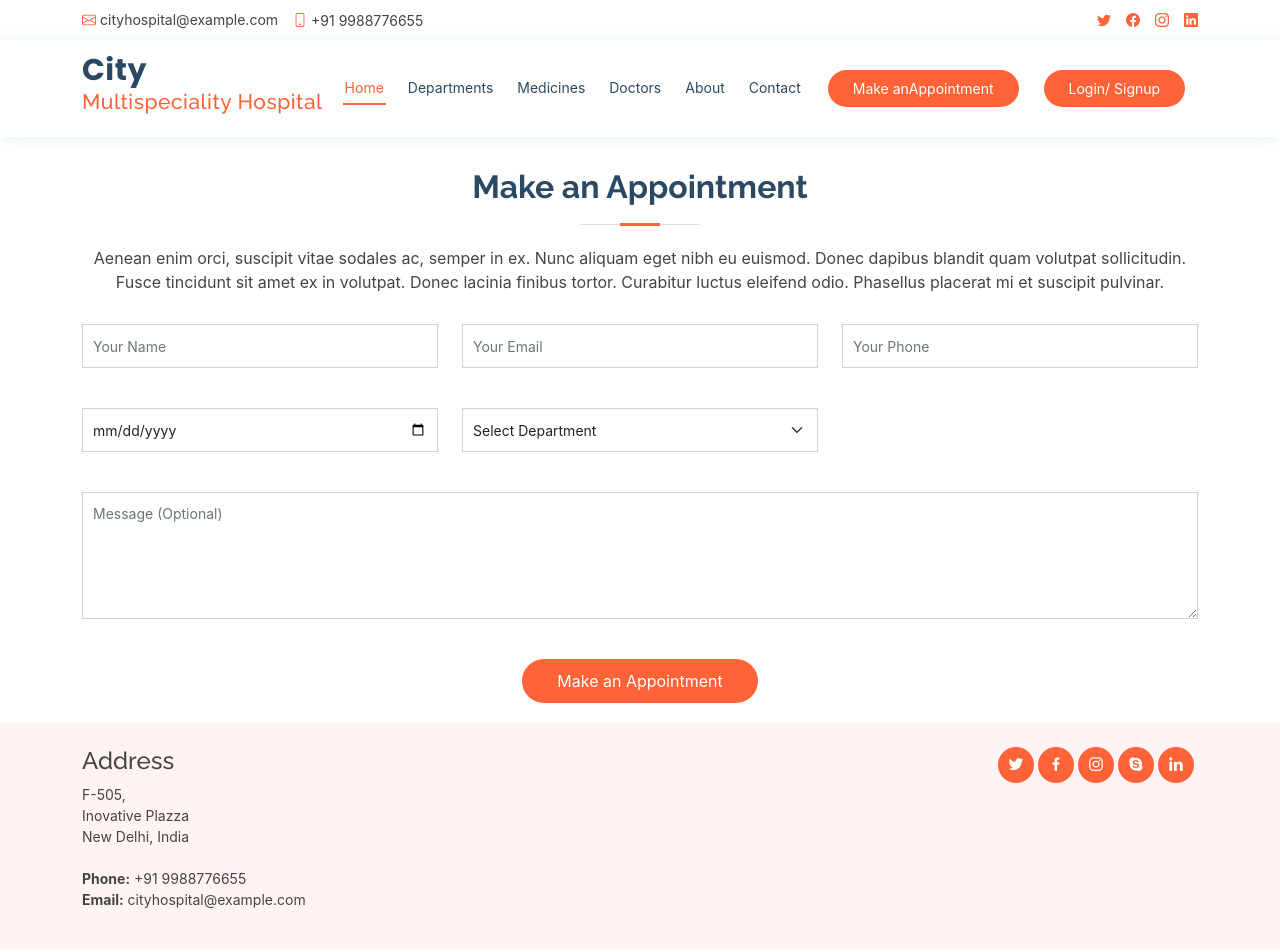
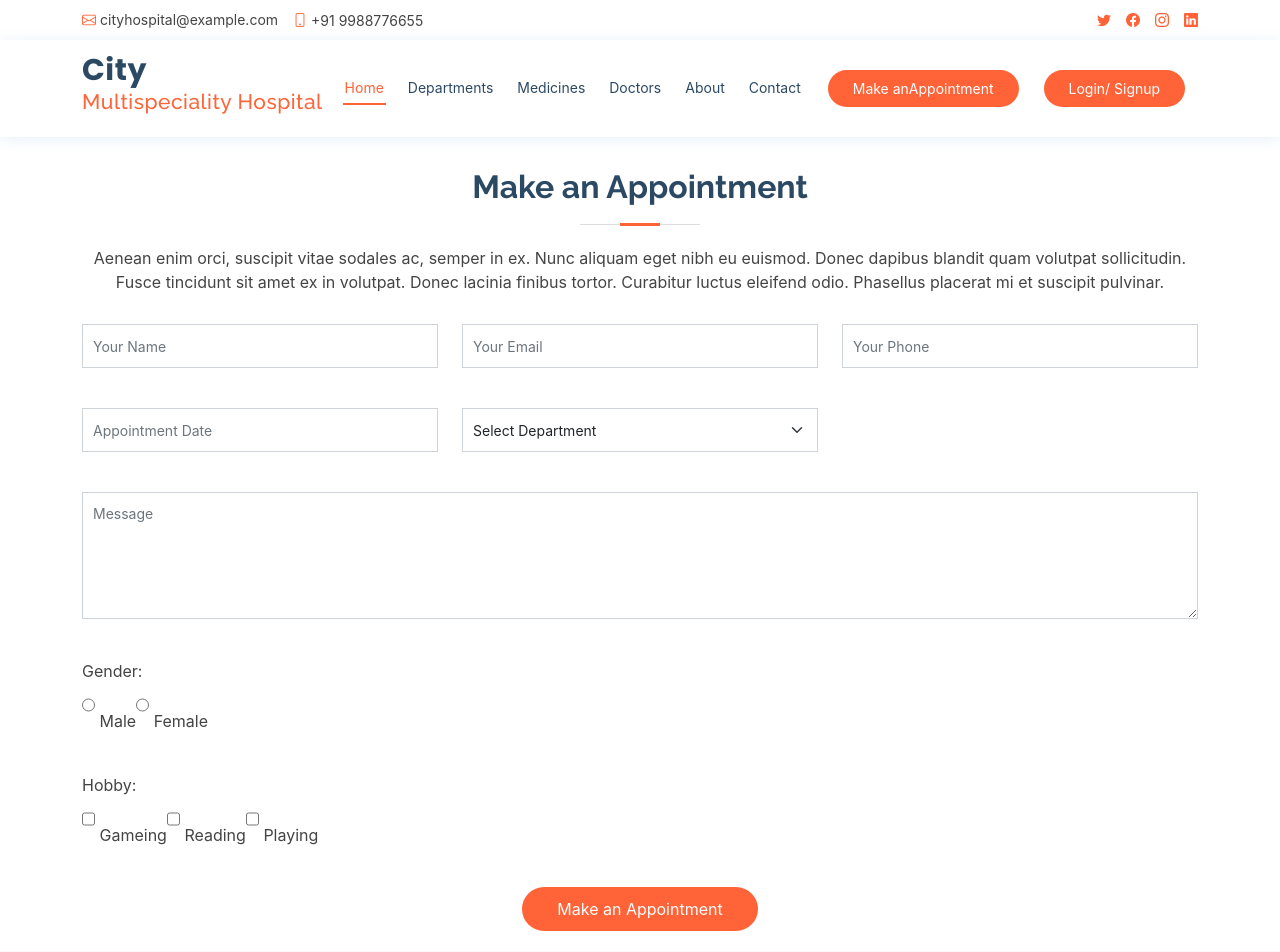
Before and after one commit to Nirav9603/City-Hospital-R-2, a React (Create React App) app: page /appointment in a window 1280 px wide. Shown: the top 952 px of the page. Built offline with nearby package versions, Linux system fonts and the light colour scheme.

Commit message:
dynamic-validation

```diff
--- a/public/assets/css/style.css
+++ b/public/assets/css/style.css
@@ -210,6 +210,7 @@ h1, h2, h3, h4, h5, h6 {
   transition: 0.3s;
   font-size: 14px;
   display: inline-block;
+  border: none;
 }
 
 .appointment-btn:hover {
--- a/src/container/appointment/Appointment.js
+++ b/src/container/appointment/Appointment.js
@@ -3,24 +3,30 @@ import * as yup from 'yup';
 import { Form, Formik, useFormik } from 'formik';
 
 function Appointment(props) {
+    const phoneRegExp = /^((\\+[1-9]{1,4}[ \\-]*)|(\\([0-9]{2,3}\\)[ \\-]*)|([0-9]{2,4})[ \\-]*)*?[0-9]{3,4}?[ \\-]*[0-9]{3,4}?$/;
+
 
     let schema = yup.object().shape({
-        name: yup.string().required("Please Enter Your Name."),
+        name: yup.string().required("Please Enter Your Name.").matches(/^[A-Za-z ]*$/, 'Please enter valid name'),
         email: yup.string().email("Please Enter Valid Email.").required("Please Enter Your Email."),
-        phone: yup.string().required("Please Enter Your Phone Number."),
-        date: yup.string().required("Please Enter Date."),
+        phone: yup.string().required("Please Enter Your Phone Number.").matches(phoneRegExp, 'Phone number is not valid').min(10, 'Enter min 10 digits').max(10, 'Enter max 10 digits'),
+        date: yup.string().required("Please Enter Date.").matches(/^(0[1-9]|[12][0-9]|3[01])[- /.](0[1-9]|1[012])[- /.](19|20)\d\d$/, "Enter Date in Format."),
         department: yup.string().required("Please Select Department."),
-        message: yup.string().required("Please Enter Any Message.")
+        message: yup.string().required("Please Enter Any Message.").min(50, "Enter Minimum 50 Characters"),
+        gender: yup.string().required("Please Select Gender."),
+        hobby: yup.string().required("Please Select Hobby.")
     });
 
     const formikObj = useFormik({
         initialValues: {
-            name: '' ,
+            name: '',
             email: '',
             phone: '',
             date: '',
             department: '',
-            message: ''
+            message: '',
+            gender: '',
+            hobby: ''
         },
         validationSchema: schema,
         onSubmit: values => {
@@ -28,7 +34,7 @@ function Appointment(props) {
         },
     });
 
-    const { handleChange, errors, handleSubmit} = formikObj;
+    const { handleChange, errors, handleSubmit, handleBlur, touched } = formikObj;
 
 
     return (
@@ -41,47 +47,68 @@ function Appointment(props) {
                             blandit quam volutpat sollicitudin. Fusce tincidunt sit amet ex in volutpat. Donec lacinia finibus tortor.
                             Curabitur luctus eleifend odio. Phasellus placerat mi et suscipit pulvinar.</p>
                     </div>
-                    <Formik values={formikObj} onSubmit={handleSubmit}>
-                    <Form action method="post" role="form" className="php-email-form">
+                    <Formik values={formikObj}>
+                        <Form onSubmit={handleSubmit} className="php-email-form">
                             <div className="row">
-                            <div className="col-md-4 form-group">
-                                <input onChange={handleChange} type="text" name="name" className="form-control" id="name" placeholder="Your Name" data-rule="minlen:4" data-msg="Please enter at least 4 chars" />
-                                <p>{errors.name}</p>
+                                <div className="col-md-4 form-group ">
+                                    <input onChange={handleChange} onBlur={handleBlur} type="text" name="name" className="form-control" id="name" placeholder="Your Name" />
+                                    <p>{errors.name && touched.name ? errors.name : ''}</p>
                                     <div className="validate" />
                                 </div>
                                 <div className="col-md-4 form-group mt-3 mt-md-0">
-                                <input onChange={handleChange} type="email" className="form-control" name="email" id="email" placeholder="Your Email" data-rule="email" data-msg="Please enter a valid email" />
-                                <p>{errors.email}</p>
+                                    <input onChange={handleChange} onBlur={handleBlur} type="text" className="form-control" name="email" id="email" placeholder="Your Email" />
+                                    <p>{errors.email && touched.email ? errors.email : ''}</p>
                                     <div className="validate" />
                                 </div>
                                 <div className="col-md-4 form-group mt-3 mt-md-0">
-                                <input onChange={handleChange} type="tel" className="form-control" name="phone" id="phone" placeholder="Your Phone" data-rule="minlen:4" data-msg="Please enter at least 4 chars" />
-                                <p>{errors.phone}</p>
+                                    <input onChange={handleChange} onBlur={handleBlur} type="text" className="form-control" name="phone" id="phone" placeholder="Your Phone" />
+                                    <p>{errors.phone && touched.phone ? errors.phone : ''}</p>
                                     <div className="validate" />
                                 </div>
                             </div>
                             <div className="row">
                                 <div className="col-md-4 form-group mt-3">
-                                <input onChange={handleChange} type="date" name="date" className="form-control datepicker" id="date" placeholder="Appointment Date" data-rule="minlen:4" data-msg="Please enter at least 4 chars" />
-                                <p>{errors.date}</p>
+                                    <input onChange={handleChange} onBlur={handleBlur} type="text" name="date" className="form-control datepicker" id="date" placeholder="Appointment Date" />
+                                    <p>{errors.date && touched.date ? errors.date : ''}</p>
                                     <div className="validate" />
                                 </div>
                                 <div className="col-md-4 form-group mt-3">
-                                <select onChange={handleChange} name="department" id="department" className="form-select">
+                                    <select onChange={handleChange} onBlur={handleBlur} name="department" id="department" className="form-select">
                                         <option value>Select Department</option>
                                         <option value="Department 1">Department 1</option>
                                         <option value="Department 2">Department 2</option>
                                         <option value="Department 3">Department 3</option>
                                     </select>
-                                <p>{errors.department}</p>
+                                    <p>{errors.department && touched.department ? errors.department : ''}</p>
                                     <div className="validate" />
                                 </div>
                             </div>
                             <div className="form-group mt-3">
-                            <textarea onChange={handleChange} className="form-control" name="message" rows={5} placeholder="Message (Optional)" defaultValue={""} />
-                            <p>{errors.message}</p>
+                                <textarea onChange={handleChange} onBlur={handleBlur} className="form-control" name="message" rows={5} placeholder="Message" defaultValue={""} />
+                                <p>{errors.message && touched.message ? errors.message : ''}</p>
                                 <div className="validate" />
                             </div>
+                            <div className="form-group mt-3">
+                                    <label>
+                                        Gender:
+                                    </label>  <br />
+                                    <input type="radio" value="Male" name="gender" onChange={handleChange} onBlur={handleBlur}/> Male
+                                    <input type="radio" value="Female" name="gender" onChange={handleChange} onBlur={handleBlur}/> Female
+                                <p>{errors.gender && touched.gender ? errors.gender : ''}</p>
+                                <div className="validate" />
+                            </div>
+
+                            <div className="form-group mt-3">
+                                    <label>
+                                        Hobby:
+                                    </label>  <br />
+                                    <input type="checkbox" value="Gameing" name="hobby" onChange={handleChange} onBlur={handleBlur}/> Gameing
+                                    <input type="checkbox" value="Reading" name="hobby" onChange={handleChange} onBlur={handleBlur}/> Reading
+                                    <input type="checkbox" value="Playing" name="hobby" onChange={handleChange} onBlur={handleBlur}/> Playing
+                                <p>{errors.hobby && touched.hobby ? errors.hobby : ''}</p>
+                                <div className="validate" />
+                            </div>
+
                             <div className="mb-3">
                                 <div className="loading">Loading</div>
                                 <div className="error-message" />
--- a/src/container/auth/Auth.js
+++ b/src/container/auth/Auth.js
@@ -69,8 +69,8 @@ function Auth(props) {
                         }
 
                     </div>
-                    <Formik values={formikObj} onSubmit={handleSubmit}>
-                        <Form className="php-email-form">
+                    <Formik values={formikObj} >
+                        <Form onSubmit={handleSubmit} className="php-email-form">
 
                             {
                                 reset === true ?
```
Lines whose indentation alone changed are shown as unchanged.
